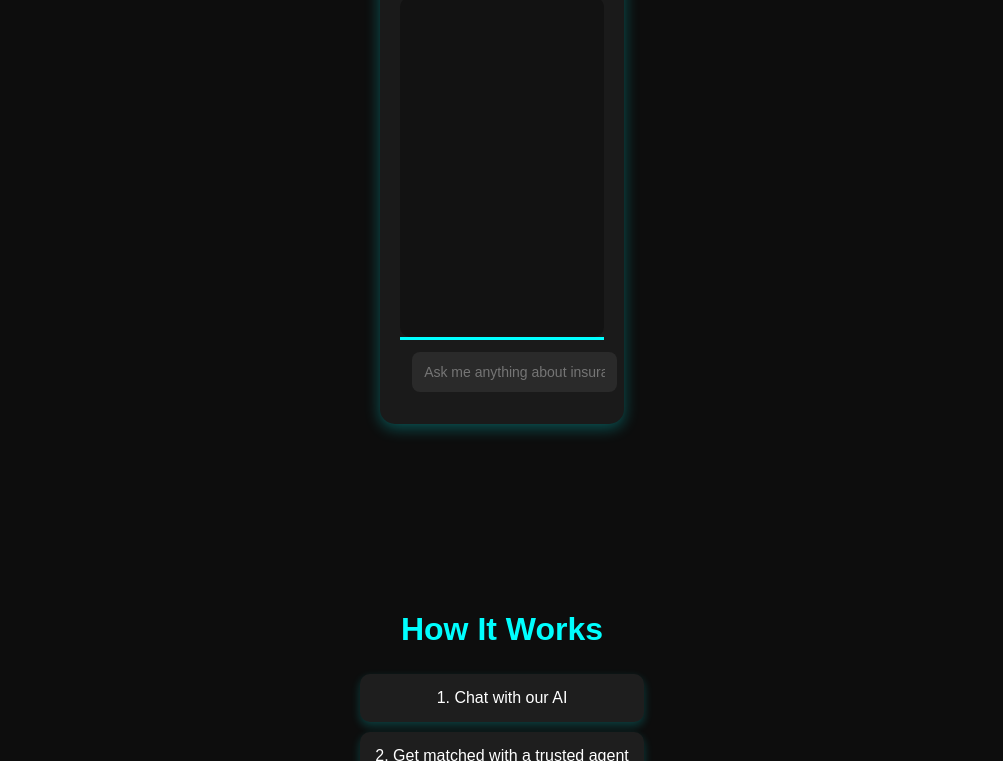
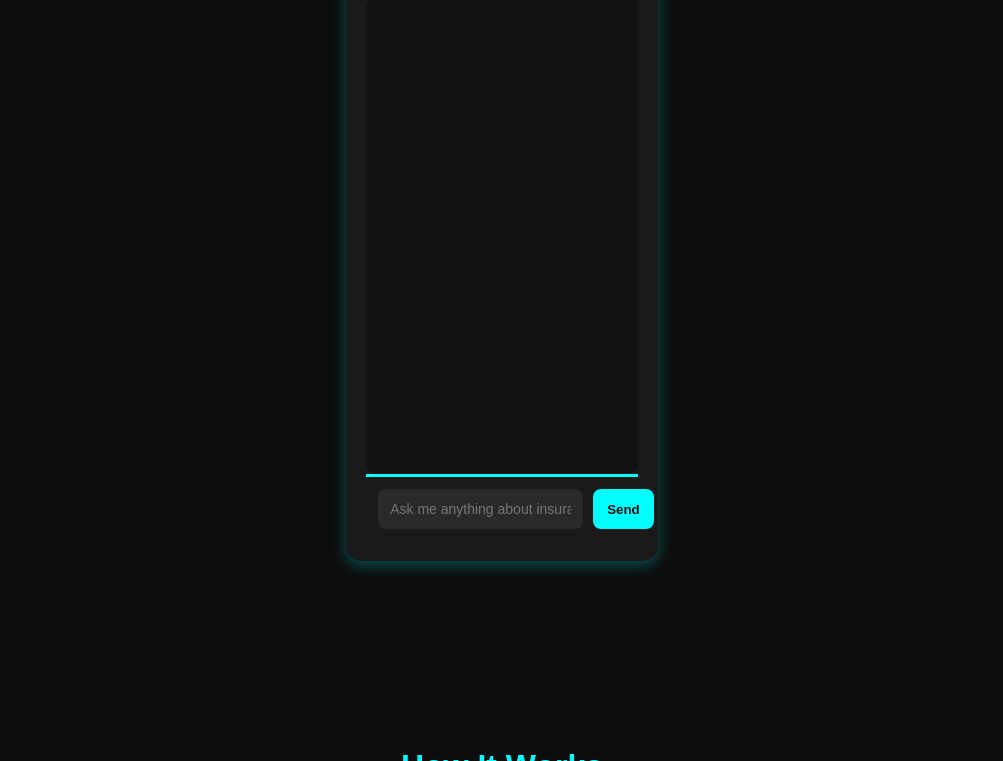
Before and after one commit to Vartanikjan/ai-insurance-agent, a website: page index.html in a window 1280 px wide. Shown: the part 487-1248 px from the top of the page, without its empty margins (138-1141 px from the left). Drawn offline with Linux system fonts and the light colour scheme.

Commit message:
Update styles.css

```diff
--- a/styles.css
+++ b/styles.css
@@ -51,13 +51,16 @@ body {
 /* Chat Section */
 #chat-container {
     background: #1a1a1a;
-    width: 60%;
-    max-width: 700px;
+    width: 80%;
+    max-width: 900px;
+    height: 75vh;
     border-radius: 15px;
     box-shadow: 0px 4px 15px rgba(0, 255, 255, 0.3);
     overflow: hidden;
     margin: 40px auto;
     padding: 20px;
+    display: flex;
+    flex-direction: column;
 }
 
 #chat-header {
@@ -71,7 +74,7 @@ body {
 }
 
 #chat-window {
-    height: 300px;
+    flex-grow: 1;
     overflow-y: auto;
     background: #121212;
     padding: 20px;
```
